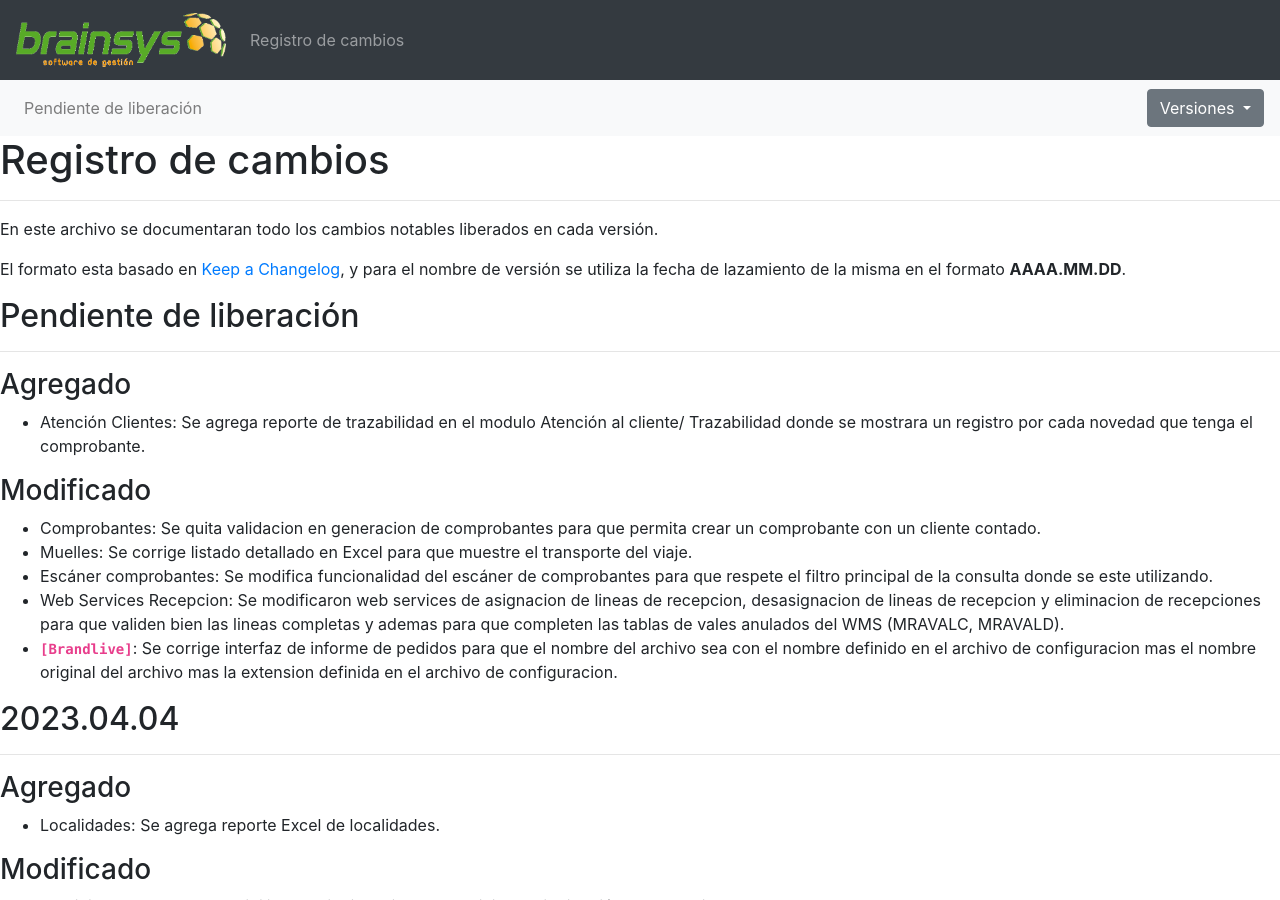
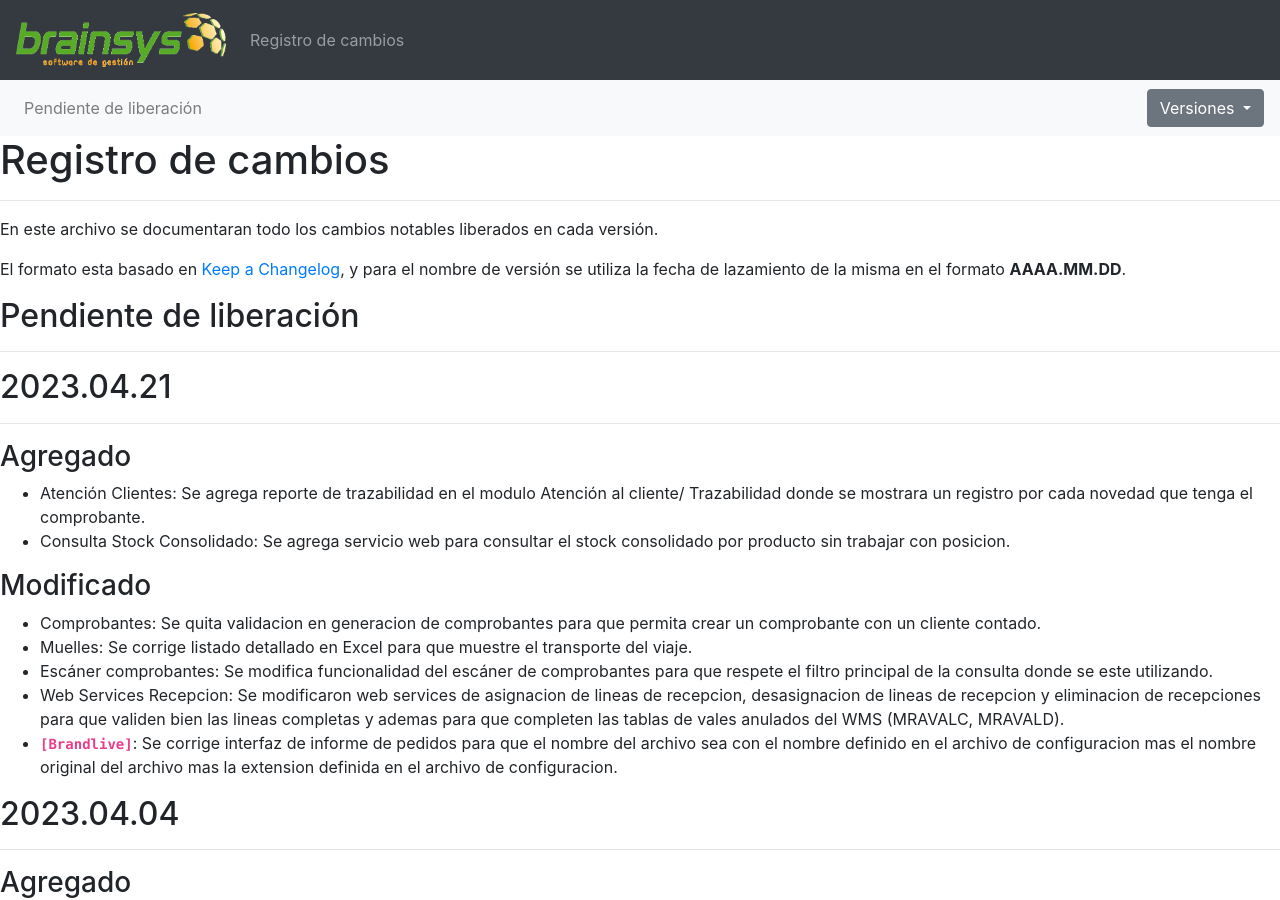
Before and after one commit to brainsys-arsaad/versionado, a Jekyll site: the page built from registro-cambios.markdown, in a window 1280 px wide and 900 px high. Built offline with Jekyll 4.4.1, drawn with Linux system fonts in a browser that asks for light colours.

Commit message:
Update registro-cambios.markdown

```diff
--- a/registro-cambios.markdown
+++ b/registro-cambios.markdown
@@ -6,6 +6,8 @@ navegacion:
     - nombre: "Pendiente de liberación"
       link: "registro-cambios#pendiente-de-liberación"
   versiones:
+    - nombre: "2023.04.21"
+      link: "registro-cambios#20230421"
     - nombre: "2023.04.04"
       link: "registro-cambios#20230404"
     - nombre: "2023.02.27"
@@ -90,8 +92,12 @@ El formato esta basado en [Keep a Changelog](https://keepachangelog.com/es-ES/1.
 ## Pendiente de liberación
 ---
 
+## 2023.04.21
+---
+
 ### Agregado
 - Atención Clientes: Se agrega reporte de trazabilidad en el modulo Atención al cliente/ Trazabilidad donde se mostrara un registro por cada novedad que tenga el comprobante.
+- Consulta Stock Consolidado: Se agrega servicio web para consultar el stock consolidado por producto sin trabajar con posicion.
 
 ### Modificado
 - Comprobantes: Se quita validacion en generacion de comprobantes para que permita crear un comprobante con un cliente contado.
```
